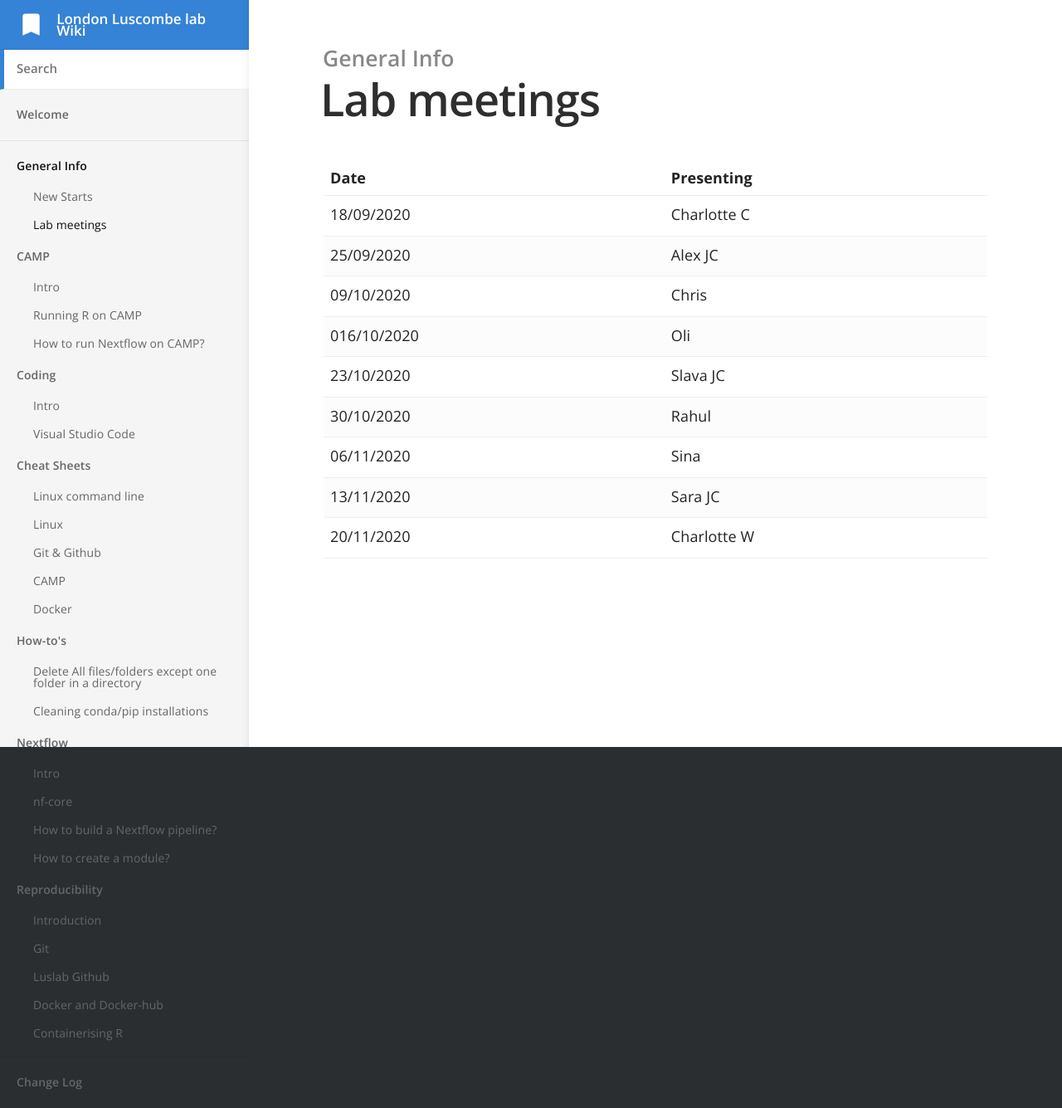
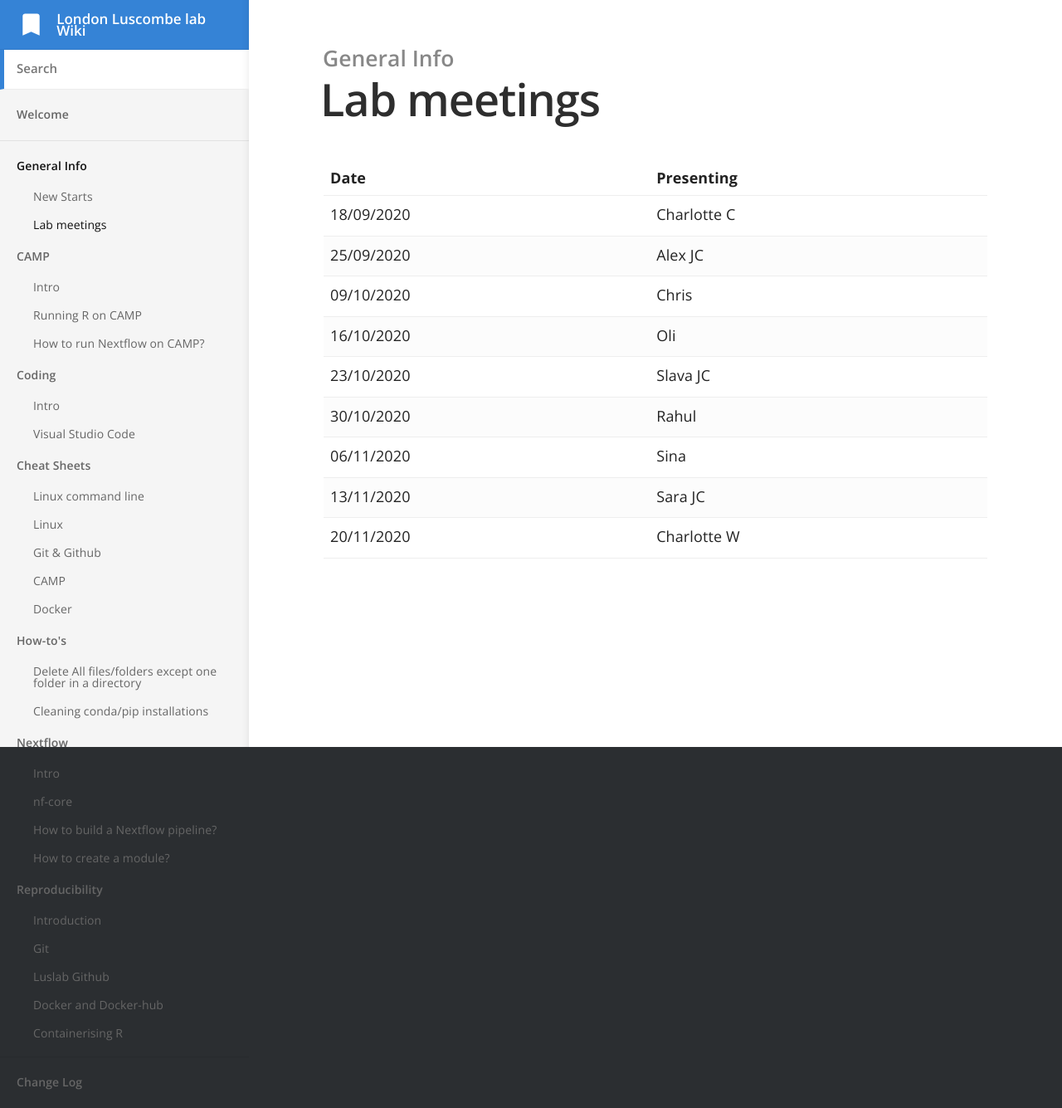
Before and after one commit to luslab/luslab.github.io, a Jekyll site: the page built from _docs/A-generalInfo/lab-meetings.md, in a window 1280 px wide. Shown: the whole page at 83% size. Built offline with Jekyll 4.4.1, drawn with Linux system fonts in a browser that asks for light colours.

Commit message:
Fixed a typo in lab schedule

```diff
--- a/_docs/A-generalInfo/lab-meetings.md
+++ b/_docs/A-generalInfo/lab-meetings.md
@@ -9,7 +9,7 @@ order: 2
 | 18/09/2020 | Charlotte C |
 | 25/09/2020 | Alex	JC |
 | 09/10/2020 | Chris |
-| 016/10/2020 | Oli |
+| 16/10/2020 | Oli |
 | 23/10/2020 | Slava JC |
 | 30/10/2020 | Rahul |
 | 06/11/2020 | Sina |
```
